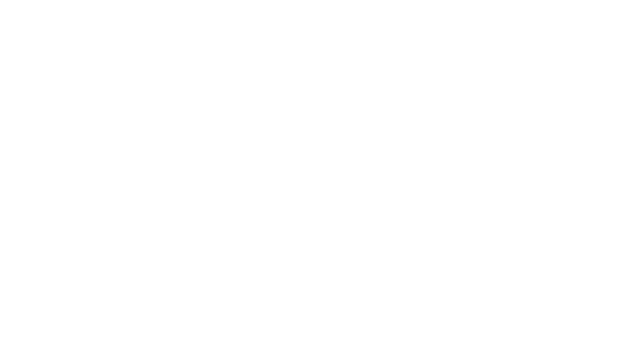
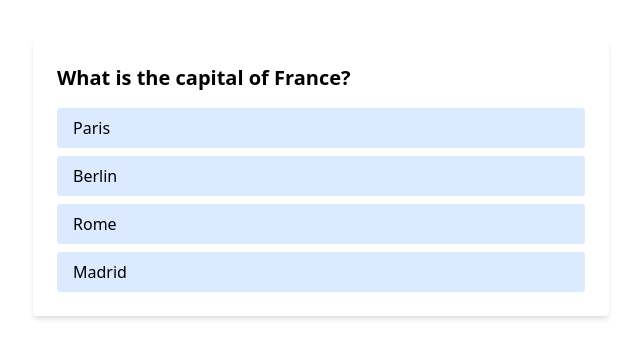
Before and after one commit to Patrickodida/Quiz-App, a React (Vite) app: page /quiz in a window 1280 px wide. Shown: the top 358 px of the page, without its empty margins (319-959 px from the left). Built offline with nearby package versions, Linux system fonts and the light colour scheme.

Commit message:
Add the logic to display all the pages

```diff
--- a/src/components/QuestionsCard.jsx
+++ b/src/components/QuestionsCard.jsx
@@ -1,9 +1,21 @@
 import React from "react";
+import { questions } from '../data/questions';
 
-const QuestionsCard = () => {
+const QuestionsCard = ({ question, options, onSelect }) => {
     return (
-        <div>
-
+        <div className="p-6 max-w-xl mx-auto mt-10 bg-white shadow-md rounded">
+            <h2 className="text-xl font-semibold mb-4">{question}</h2>
+            <div className="space-y-2">
+                {options.map((option) => (
+                    <button
+                    key={option}
+                    onClick={()=> onSelect(option)}
+                    className="w-full py-2 px-4 bg-blue-100 hover:bg-blue-300 rounded text-left"
+                    >
+                        {option}
+                    </button>
+                ))}
+            </div>
         </div>
     )
 }
--- a/src/context/QuizContext.jsx
+++ b/src/context/QuizContext.jsx
@@ -3,7 +3,7 @@ import { questions } from '../data/questions';
 
 const QuizContext = createContext();
 
-export const QuizProvider = ({ Children }) => {
+export const QuizProvider = ({ children }) => {
     const [currentQuestion, setCurrentQuestion] = useState(0);
     const [score, setScore] = useState(0);
     const [quizFinished, setQuizFinished] = useState(false);
@@ -26,7 +26,7 @@ export const QuizProvider = ({ Children }) => {
     return (
         <QuizContext.Provider
         value={{ questions, currentQuestion, score, quizFinished, nextQuestion, resetQuiz }}>
-            { Children }
+            { children }
         </QuizContext.Provider>
     )
 }
--- a/src/pages/Home.jsx
+++ b/src/pages/Home.jsx
@@ -1,9 +1,15 @@
 import React from "react";
+import { Link } from 'react-router-dom';
 
 const Home = () => {
     return (
-        <div>
-
+        <div className="min-h-screen flex flex-col items-center justify-center bg-gray-100 text-center">
+            <h1 className="text-3xl font-bold mb-6">Welcome to the Quiz App</h1>
+            <Link to="/quiz">
+            <button className="px-6 py-2 bg-blue-500 text-white rounded hover:bg-blue-600">
+                Start Quiz
+            </button>
+            </Link>
         </div>
     )
 }
--- a/src/pages/Quiz.jsx
+++ b/src/pages/Quiz.jsx
@@ -1,10 +1,27 @@
 import React from "react";
+import { useQuiz } from '../context/QuizContext';
+import { useNavigate } from "react-router-dom";
+import QuestionCard from "../components/QuestionsCard";
 
 const Quiz = () => {
+    const {questions, currentQuestion, nextQuestion} = useQuiz();
+    const q = questions[currentQuestion];
+    const navigate = useNavigate();
+
+    const handleAswer = (selectedOption) => {
+        const isCorrect = selectedOption === q.answer;
+        nextQuestion(isCorrect);
+        if(currentQuestion === questions.length - 1){
+            navigate("/result");
+        }
+    };
+
     return (
-        <div>
-
-        </div>
+        <QuestionCard
+        question={q.question}
+        options={q.options}
+        onSelect={handleAswer}
+        />
     )
 }
 export default Quiz;
--- a/src/pages/Result.jsx
+++ b/src/pages/Result.jsx
@@ -1,9 +1,25 @@
 import React from "react";
+import { useQuiz } from "../context/QuizContext";
+import { Link } from "react-router-dom";
 
 const Result = () => {
+    const {score, questions, resetQuiz} = useQuiz();
+
+
     return (
-        <div>
-
+        <div className="min-h-screen flex flex-col items-center justify-center bg-gray-100 text-center">
+            <h1 className="text-2xl font-bold mb-4">Quiz Completed!</h1>
+            <p className="text-xl mb-6">
+                Your Score:{score}/{questions.length}
+            </p>
+            <Link to="/">
+                <button
+                onClick={resetQuiz}
+                className="px-6 py-2 bg-green-500 text-white rounded hover:bg-green-600"
+                >
+                    Try Again
+                </button>
+            </Link>
         </div>
     )
 }
```
